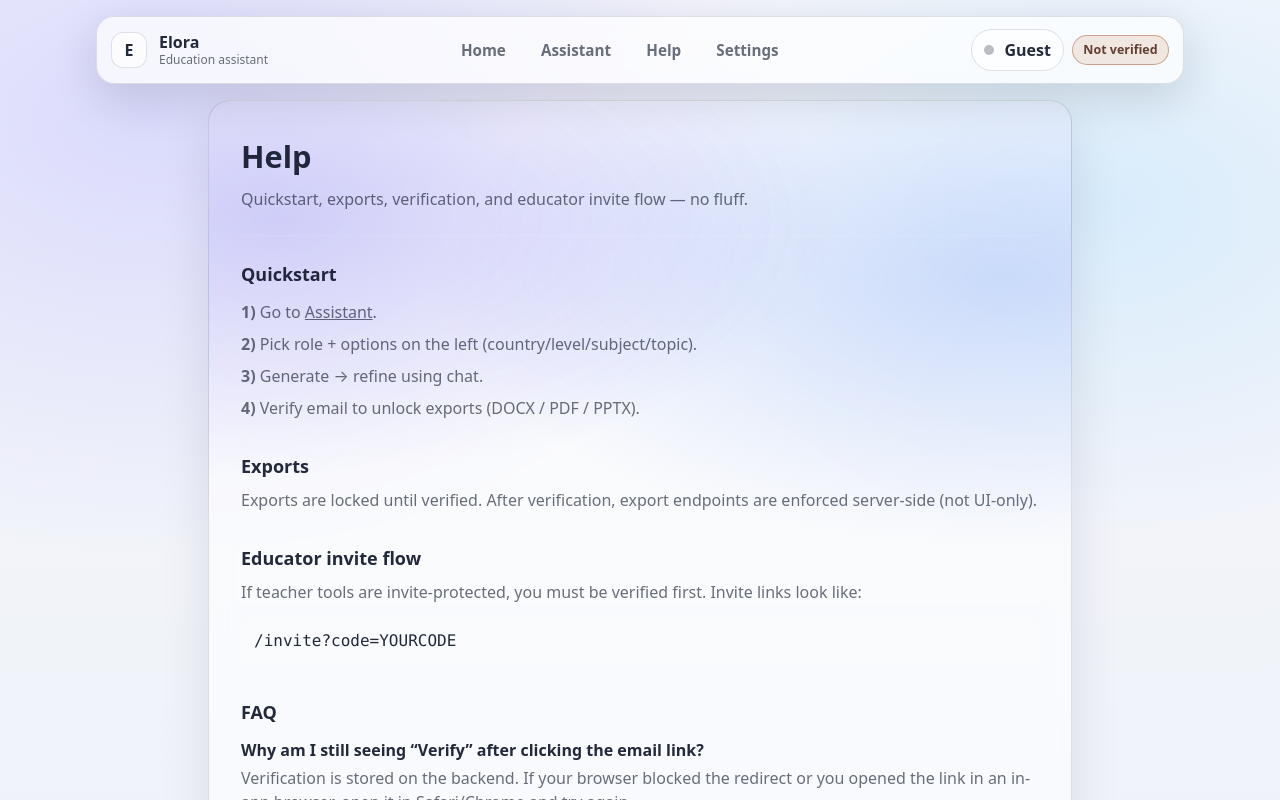
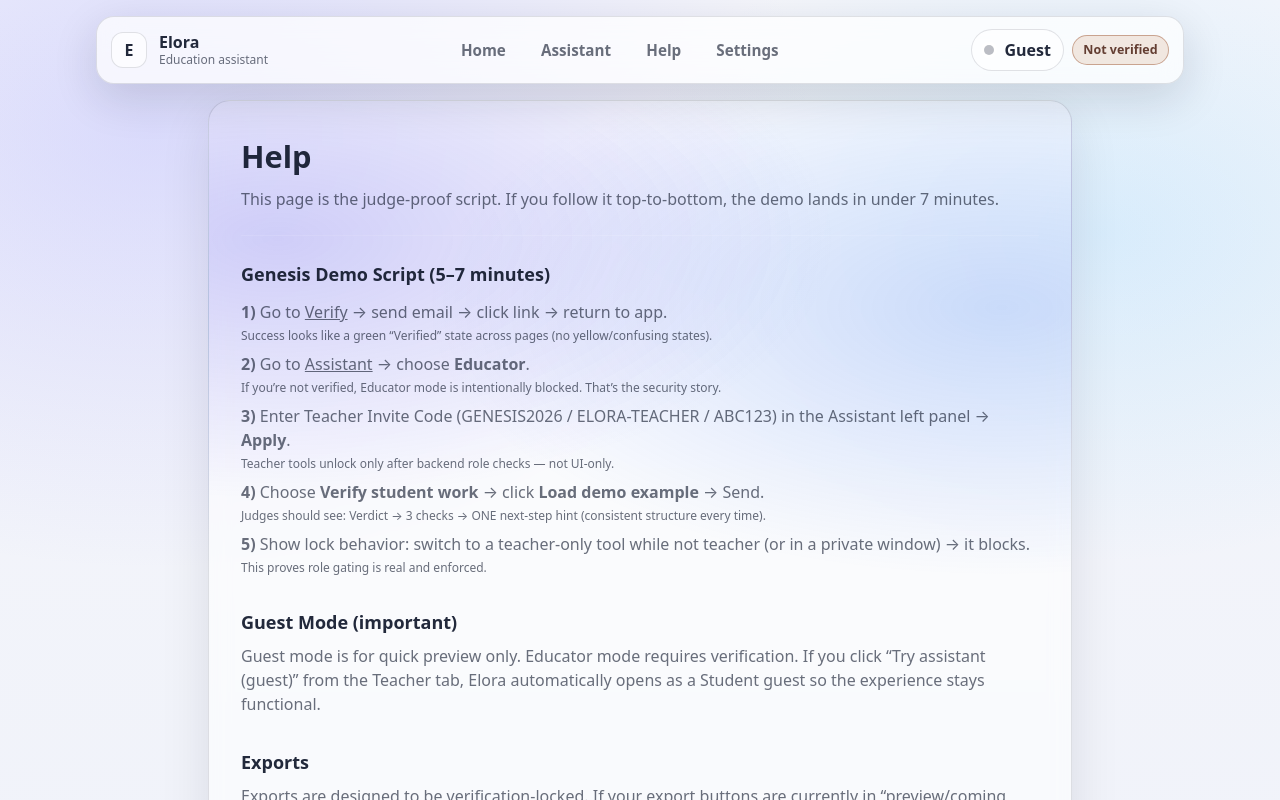
Before and after one commit to tweetharis-netizen/elora-verification-ui, a Next.js app: page /help in a window 1280 px wide. Shown: the top 800 px of the page. Built offline with nearby package versions, Linux system fonts and the light colour scheme; no server answers.

Commit message:
Update help.js

```diff
--- a/pages/help.js
+++ b/pages/help.js
@@ -6,36 +6,61 @@ export default function Help() {
       <div className="elora-card p-6 sm:p-8">
         <h1 className="font-black text-[clamp(1.6rem,2.4vw,2.2rem)]">Help</h1>
         <p className="mt-2 elora-muted">
-          Quickstart, exports, verification, and educator invite flow — no fluff.
+          This page is the judge-proof script. If you follow it top-to-bottom, the demo lands in under 7 minutes.
         </p>
 
         <hr className="my-6 border-white/10 dark:border-white/10" />
 
         <section>
-          <h2 className="font-black text-lg">Quickstart</h2>
+          <h2 className="font-black text-lg">Genesis Demo Script (5–7 minutes)</h2>
           <ol className="mt-3 grid gap-2 elora-muted">
-            <li><b>1)</b> Go to <Link className="underline" href="/assistant">Assistant</Link>.</li>
-            <li><b>2)</b> Pick role + options on the left (country/level/subject/topic).</li>
-            <li><b>3)</b> Generate → refine using chat.</li>
-            <li><b>4)</b> Verify email to unlock exports (DOCX / PDF / PPTX).</li>
+            <li>
+              <b>1)</b> Go to <Link className="underline" href="/verify">Verify</Link> → send email → click link → return to app.
+              <div className="mt-1 text-xs">
+                Success looks like a green “Verified” state across pages (no yellow/confusing states).
+              </div>
+            </li>
+            <li>
+              <b>2)</b> Go to <Link className="underline" href="/assistant">Assistant</Link> → choose <b>Educator</b>.
+              <div className="mt-1 text-xs">
+                If you’re not verified, Educator mode is intentionally blocked. That’s the security story.
+              </div>
+            </li>
+            <li>
+              <b>3)</b> Enter Teacher Invite Code (GENESIS2026 / ELORA-TEACHER / ABC123) in the Assistant left panel → <b>Apply</b>.
+              <div className="mt-1 text-xs">
+                Teacher tools unlock only after backend role checks — not UI-only.
+              </div>
+            </li>
+            <li>
+              <b>4)</b> Choose <b>Verify student work</b> → click <b>Load demo example</b> → Send.
+              <div className="mt-1 text-xs">
+                Judges should see: Verdict → 3 checks → ONE next-step hint (consistent structure every time).
+              </div>
+            </li>
+            <li>
+              <b>5)</b> Show lock behavior: switch to a teacher-only tool while not teacher (or in a private window) → it blocks.
+              <div className="mt-1 text-xs">
+                This proves role gating is real and enforced.
+              </div>
+            </li>
           </ol>
+        </section>
+
+        <section className="mt-8">
+          <h2 className="font-black text-lg">Guest Mode (important)</h2>
+          <p className="mt-2 elora-muted">
+            Guest mode is for quick preview only. Educator mode requires verification. If you click “Try assistant (guest)” from the Teacher tab,
+            Elora automatically opens as a Student guest so the experience stays functional.
+          </p>
         </section>
 
         <section className="mt-8">
           <h2 className="font-black text-lg">Exports</h2>
           <p className="mt-2 elora-muted">
-            Exports are locked until verified. After verification, export endpoints are enforced server-side (not UI-only).
+            Exports are designed to be verification-locked. If your export buttons are currently in “preview/coming soon” state,
+            that’s fine for Genesis — the core judging signal is verification + teacher role locking + work verification output.
           </p>
-        </section>
-
-        <section className="mt-8">
-          <h2 className="font-black text-lg">Educator invite flow</h2>
-          <p className="mt-2 elora-muted">
-            If teacher tools are invite-protected, you must be verified first. Invite links look like:
-          </p>
-          <code className="mt-3 block p-3 rounded-xl border border-white/10 bg-white/10 dark:bg-white/5">
-            /invite?code=YOURCODE
-          </code>
         </section>
 
         <section className="mt-8">
@@ -44,19 +69,19 @@ export default function Help() {
             <div>
               <div className="font-extrabold">Why am I still seeing “Verify” after clicking the email link?</div>
               <div className="elora-muted mt-1">
-                Verification is stored on the backend. If your browser blocked the redirect or you opened the link in an in-app browser, open it in Safari/Chrome and try again.
+                Verification is stored on the backend. If you opened the link in an in-app browser (Telegram/Instagram), open it in Safari/Chrome and try again.
               </div>
             </div>
             <div>
               <div className="font-extrabold">Where’s my email?</div>
               <div className="elora-muted mt-1">
-                Check spam/promotions. Gmail SMTP can land in promotions; a dedicated provider improves deliverability.
+                Check spam/promotions. SMTP deliverability varies — a dedicated provider improves reliability.
               </div>
             </div>
             <div>
               <div className="font-extrabold">Does guest mode work?</div>
               <div className="elora-muted mt-1">
-                Yes, but it’s limited. Verification unlocks exports and higher-capacity workflows.
+                Yes, but it’s intentionally limited. Verification unlocks persistence and teacher tools.
               </div>
             </div>
           </div>
@@ -64,6 +89,7 @@ export default function Help() {
 
         <div className="mt-8 flex flex-wrap gap-3">
           <Link href="/verify" className="elora-btn elora-btn-primary">Verify</Link>
+          <Link href="/assistant" className="elora-btn">Assistant</Link>
           <Link href="/settings" className="elora-btn">Settings</Link>
         </div>
       </div>
```
